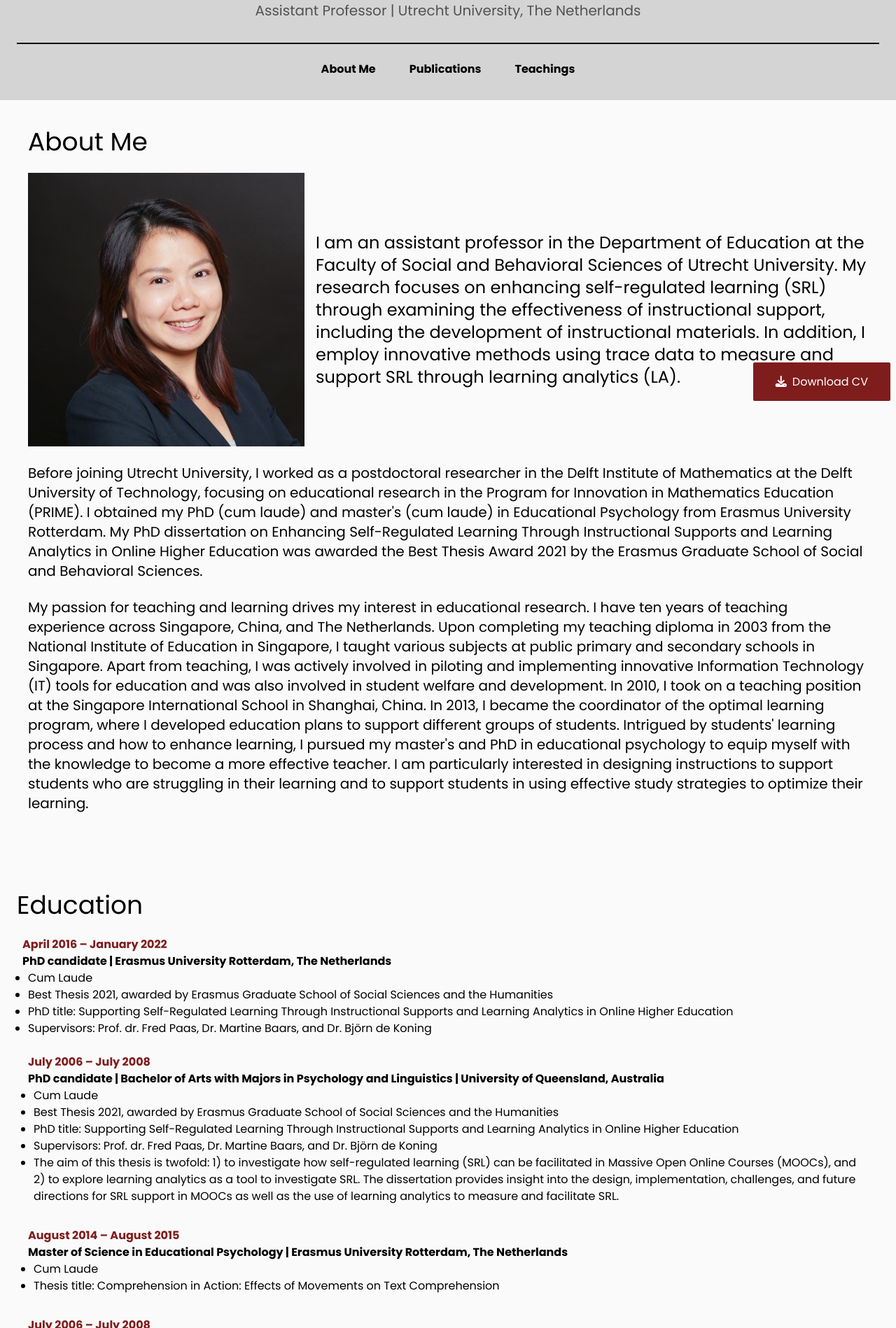
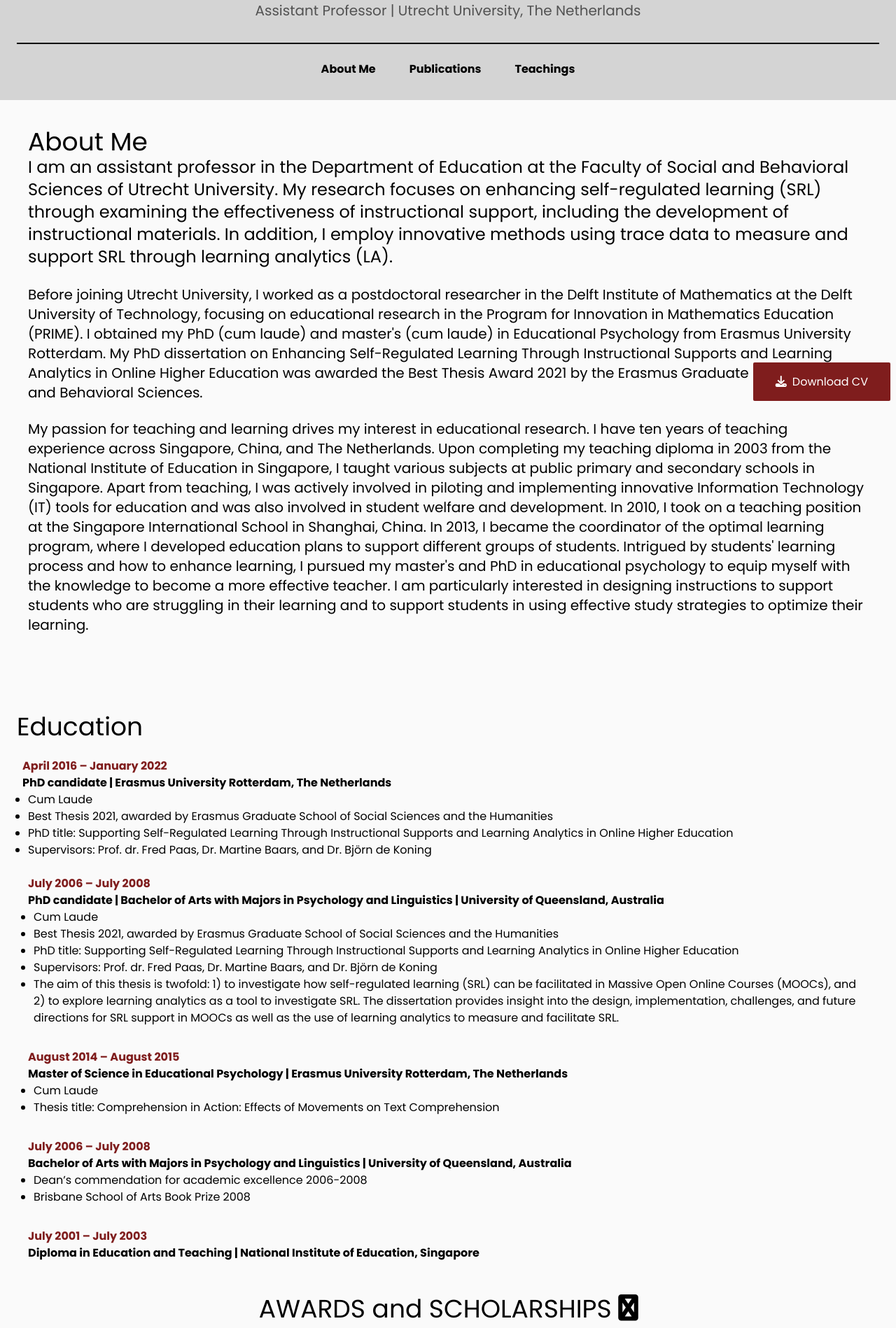
Before and after one commit to JacqWong/Jacqueline-Wong, a Jekyll site: the page built from index.md, in a window 1280 px wide. Shown: the part 322-2220 px from the top of the page at 70% size. Built offline with Jekyll 4.4.1, drawn with Linux system fonts in a browser that asks for light colours; nearby versions of some CDN libraries.

Commit message:
Update home.html

```diff
--- a/_layouts/home.html
+++ b/_layouts/home.html
@@ -4,8 +4,9 @@ layout: default
 <section class="p-6 md:p-10">
     <div class="container mx-auto">
         <h1 class="text-3xl md:text-4xl">About Me</h1>
-        <div class="mt-6 flex flex-col md:flex-row md:gap-x-4 md:items-center gap-y-4 md:gap-y-0">
-            <img src="{{'assets/img/LYJWong_Photo.jpg'}}" class="w-[90%] md:w-full mx-auto" alt="">
+        <div class="">
+<!--     Commented Out the square pic         -->
+<!--             <img src="{{'assets/img/LYJWong_Photo.jpg'}}" class="w-[90%] md:w-full mx-auto" alt=""> -->
             <p class="text-xl md:text-2xl">{{ page.Para-1 }}</p>
         </div>
         <br>
```
